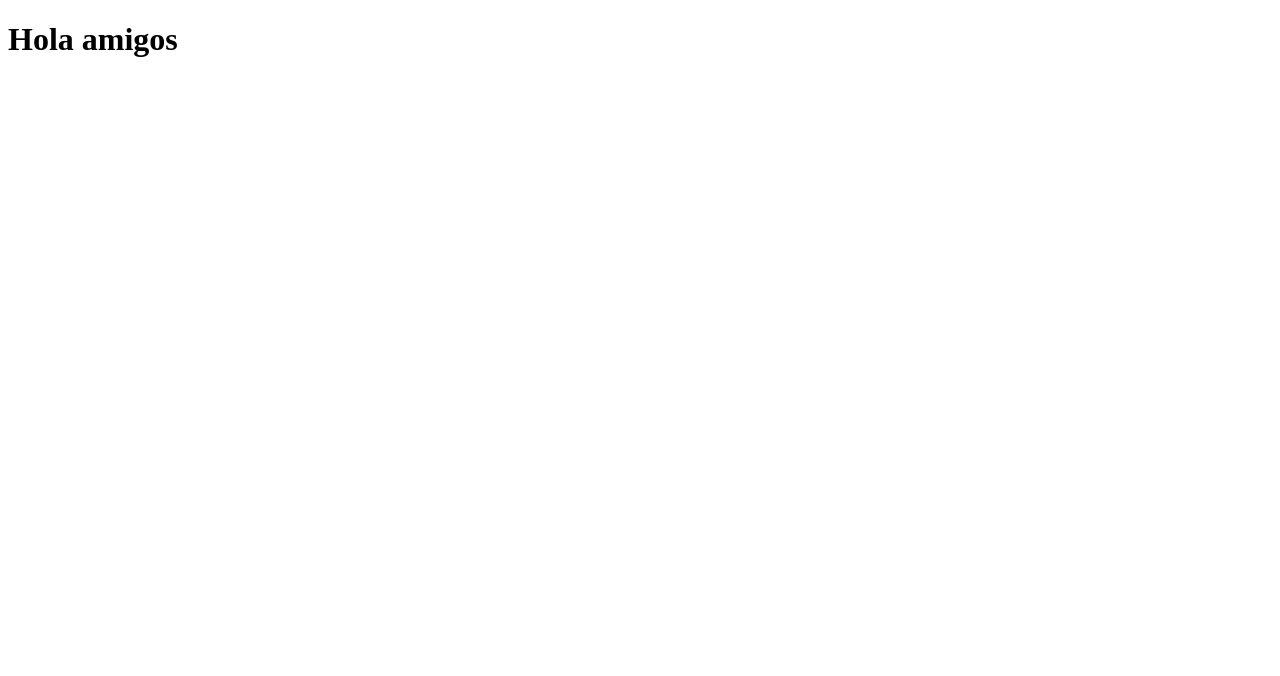
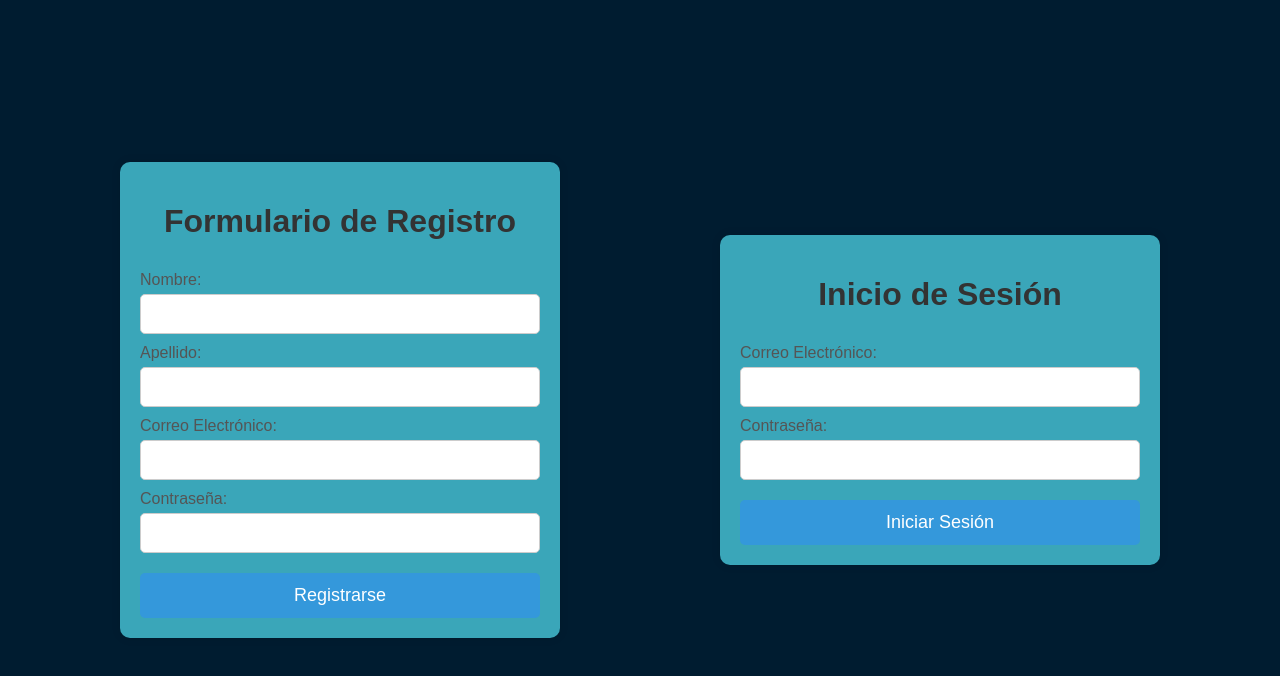
Before and after one commit to Jorge-QA/Proyecto1, a website: page client/index.html in a window 1280 px wide. Drawn offline with Linux system fonts and the light colour scheme.

Commit message:
Inicio interfaz

```diff
--- /dev/null
+++ b/client/estilos.css
@@ -0,0 +1,59 @@
+body {
+    font-family: Arial, sans-serif;
+    margin: 0;
+    padding: 0;
+    display: flex;
+    justify-content: center;
+    align-items: center;
+    height: 100vh;
+    background-color: #001C30;
+}
+
+.container {
+    background-color: #3AA6B9;
+    border-radius: 10px;
+    padding: 20px;
+    box-shadow: 0 0 10px rgba(0, 0, 0, 0.1);
+    max-width: 400px;
+    width: 90%;
+    margin: 5rem;
+}
+
+h1 {
+    text-align: center;
+    color: #333;
+}
+
+form {
+    display: flex;
+    flex-direction: column;
+}
+
+label {
+    font-size: 16px;
+    color: #555;
+    margin-top: 10px;
+}
+
+input {
+    padding: 10px;
+    border: 1px solid #ccc;
+    border-radius: 5px;
+    font-size: 16px;
+    margin-top: 5px;
+}
+
+button {
+    background-color: #3498db;
+    color: #fff;
+    border: none;
+    padding: 12px 20px;
+    font-size: 18px;
+    border-radius: 5px;
+    margin-top: 20px;
+    cursor: pointer;
+}
+
+button:hover {
+    background-color: #258cd1;
+}
--- a/client/index.html
+++ b/client/index.html
@@ -4,8 +4,39 @@
     <meta charset="UTF-8">
     <meta name="viewport" content="width=device-width, initial-scale=1.0">
     <title>Login/Registro</title>
+    <link rel="stylesheet" href="estilos.css">
 </head>
 <body>
-    <h1>Hola amigos</h1>
+    <body>
+        <div class="container">
+            <h1>Formulario de Registro</h1>
+            <form>
+                <label for="nombre">Nombre:</label>
+                <input type="text" id="nombre" name="nombre" required>
+
+                <label for="apellido">Apellido:</label>
+                <input type="text" id="apellido" name="apellido" required>
+
+                <label for="correo">Correo Electrónico:</label>
+                <input type="email" id="correo" name="correo" required>
+
+                <label for="contrasenia">Contraseña:</label>
+                <input type="password" id="contrasenia" name="contrasenia" required>
+
+                <button type="submit">Registrarse</button>
+            </form>
+        </div>
+        <div class="container">
+            <h1>Inicio de Sesión</h1>
+            <form>
+                <label for="correo">Correo Electrónico:</label>
+                <input type="email" id="correo" name="correo" required>
+
+                <label for="contrasenia">Contraseña:</label>
+                <input type="password" id="contrasenia" name="contrasenia" required>
+
+                <button type="submit">Iniciar Sesión</button>
+            </form>
+        </div>
 </body>
 </html>
```
